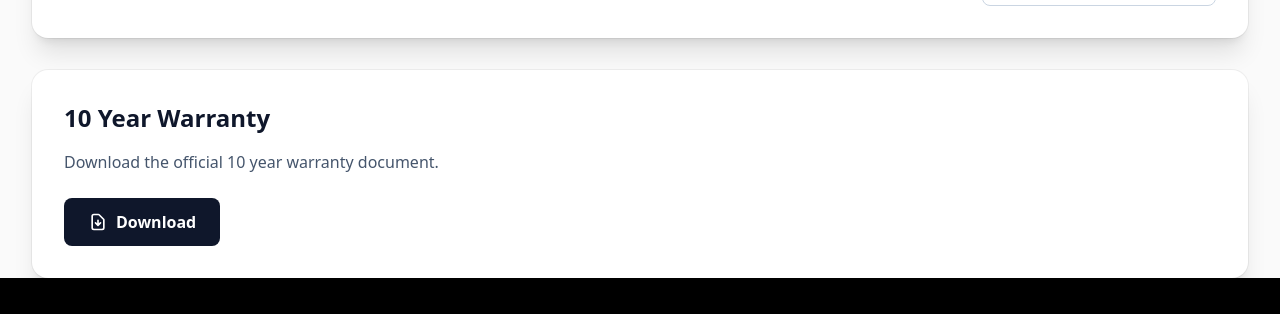
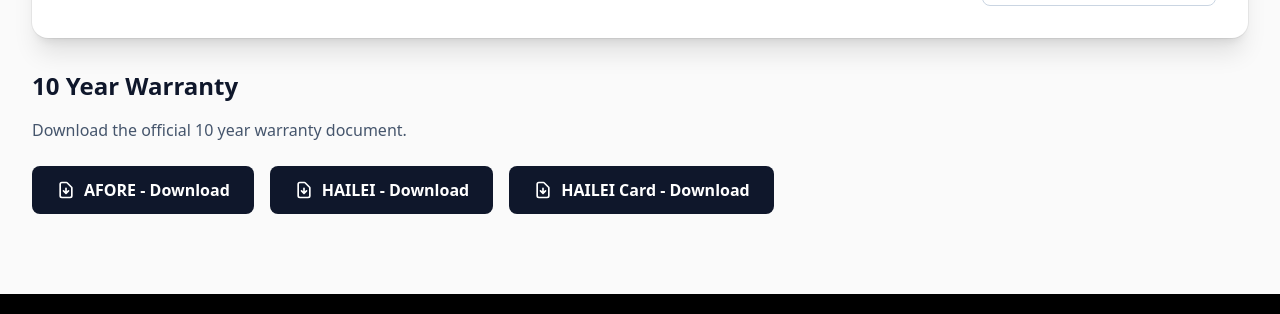
Before and after one commit to Tigre-TAI/afore.it-frontend, a Next.js app: page /en/garanzia in a window 1280 px wide. Shown: the part 638-952 px from the top of the page. Built offline with nearby package versions, Linux system fonts and the light colour scheme.

Commit message:
garanzia pdf updated

```diff
--- a/src/app/[lang]/garanzia/page.tsx
+++ b/src/app/[lang]/garanzia/page.tsx
@@ -56,7 +56,7 @@
       </section>
 
       {/* 查询表单 */}
-      <section className="relative z-10 mt-8 sm:mt-10 md:mt-14 lg:mt-16">
+      <section className="relative z-10 mt-8 sm:mt-10 md:mt-14 lg:mt-16 pb-12 sm:pb-16 lg:pb-20">
         <div className="max-w-7xl mx-auto px-4 sm:px-6 lg:px-8">
           <div className="bg-white shadow-xl rounded-xl sm:rounded-2xl overflow-hidden ring-1 ring-black/5 p-4 sm:p-6 lg:p-8">
             <h2 className="text-xl sm:text-2xl font-bold text-slate-900 mb-3 sm:mb-4 break-words">
@@ -106,17 +106,18 @@
           </div>
 
           {/* Garanzia di 10 anni PDF 下载 */}
-          <div className="mt-6 sm:mt-8 bg-white shadow-xl rounded-xl sm:rounded-2xl overflow-hidden ring-1 ring-black/5 p-4 sm:p-6 lg:p-8">
+          <div className="mt-6 sm:mt-8">
             <h2 className="text-xl sm:text-2xl font-bold text-slate-900 mb-3 sm:mb-4 break-words">
               {t('garanzia.garanzia10Anni.title')}
             </h2>
             <p className="text-sm sm:text-base text-slate-600 mb-4 sm:mb-6">
               {t('garanzia.garanzia10Anni.description')}
             </p>
+            <div className="flex flex-col sm:flex-row gap-3 sm:gap-4">
               <a
-              href="/documentazione/GARANZIA_10_ANNI.pdf"
+                href="/documentazione/GARANZIA/EN_AFORE_Garanzia_10_anni.pdf"
                 download
-              className="inline-flex items-center gap-2 px-5 sm:px-6 py-2.5 sm:py-3 bg-slate-900 text-white text-sm sm:text-base font-semibold rounded-lg hover:bg-slate-800 active:bg-slate-700 transition-colors focus:outline-none focus:ring-2 focus:ring-slate-500 focus:ring-offset-2 touch-manipulation"
+                className="inline-flex items-center justify-center gap-2 px-5 sm:px-6 py-2.5 sm:py-3 bg-slate-900 text-white text-sm sm:text-base font-semibold rounded-lg hover:bg-slate-800 active:bg-slate-700 transition-colors focus:outline-none focus:ring-2 focus:ring-slate-500 focus:ring-offset-2 touch-manipulation"
                 target="_blank"
                 rel="noopener noreferrer"
               >
@@ -135,8 +136,57 @@
                     d="M12 10v6m0 0l-3-3m3 3l3-3m2 8H7a2 2 0 01-2-2V5a2 2 0 012-2h5.586a1 1 0 01.707.293l5.414 5.414a1 1 0 01.293.707V19a2 2 0 01-2 2z"
                   />
                 </svg>
-              {t('common.download')}
+                AFORE - {t('common.download')}
               </a>
+              <a
+                href="/documentazione/GARANZIA/EN_HAILEI_Garanzia_10_anni.pdf"
+                download
+                className="inline-flex items-center justify-center gap-2 px-5 sm:px-6 py-2.5 sm:py-3 bg-slate-900 text-white text-sm sm:text-base font-semibold rounded-lg hover:bg-slate-800 active:bg-slate-700 transition-colors focus:outline-none focus:ring-2 focus:ring-slate-500 focus:ring-offset-2 touch-manipulation"
+                target="_blank"
+                rel="noopener noreferrer"
+              >
+                <svg
+                  xmlns="http://www.w3.org/2000/svg"
+                  width="20"
+                  height="20"
+                  fill="none"
+                  viewBox="0 0 24 24"
+                  stroke="currentColor"
+                >
+                  <path
+                    strokeLinecap="round"
+                    strokeLinejoin="round"
+                    strokeWidth={2}
+                    d="M12 10v6m0 0l-3-3m3 3l3-3m2 8H7a2 2 0 01-2-2V5a2 2 0 012-2h5.586a1 1 0 01.707.293l5.414 5.414a1 1 0 01.293.707V19a2 2 0 01-2 2z"
+                  />
+                </svg>
+                HAILEI - {t('common.download')}
+              </a>
+              <a
+                href="/documentazione/GARANZIA/IT_HAILEI_Garanzia_Card_10_anni.pdf"
+                download
+                className="inline-flex items-center justify-center gap-2 px-5 sm:px-6 py-2.5 sm:py-3 bg-slate-900 text-white text-sm sm:text-base font-semibold rounded-lg hover:bg-slate-800 active:bg-slate-700 transition-colors focus:outline-none focus:ring-2 focus:ring-slate-500 focus:ring-offset-2 touch-manipulation"
+                target="_blank"
+                rel="noopener noreferrer"
+              >
+                <svg
+                  xmlns="http://www.w3.org/2000/svg"
+                  width="20"
+                  height="20"
+                  fill="none"
+                  viewBox="0 0 24 24"
+                  stroke="currentColor"
+                >
+                  <path
+                    strokeLinecap="round"
+                    strokeLinejoin="round"
+                    strokeWidth={2}
+                    d="M12 10v6m0 0l-3-3m3 3l3-3m2 8H7a2 2 0 01-2-2V5a2 2 0 012-2h5.586a1 1 0 01.707.293l5.414 5.414a1 1 0 01.293.707V19a2 2 0 01-2 2z"
+                  />
+                </svg>
+                HAILEI Card - {t('common.download')}
+              </a>
+            </div>
           </div>
         </div>
       </section>
```
Lines whose indentation alone changed are shown as unchanged.
